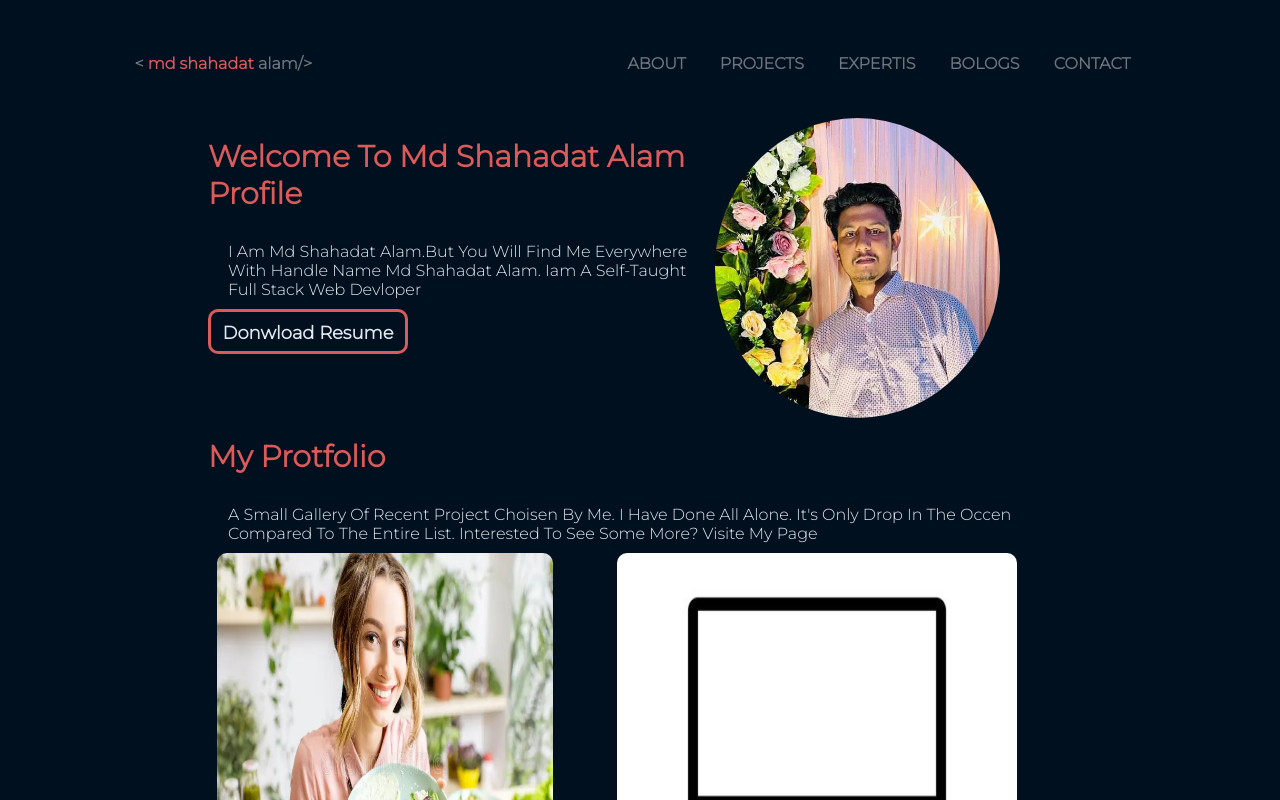
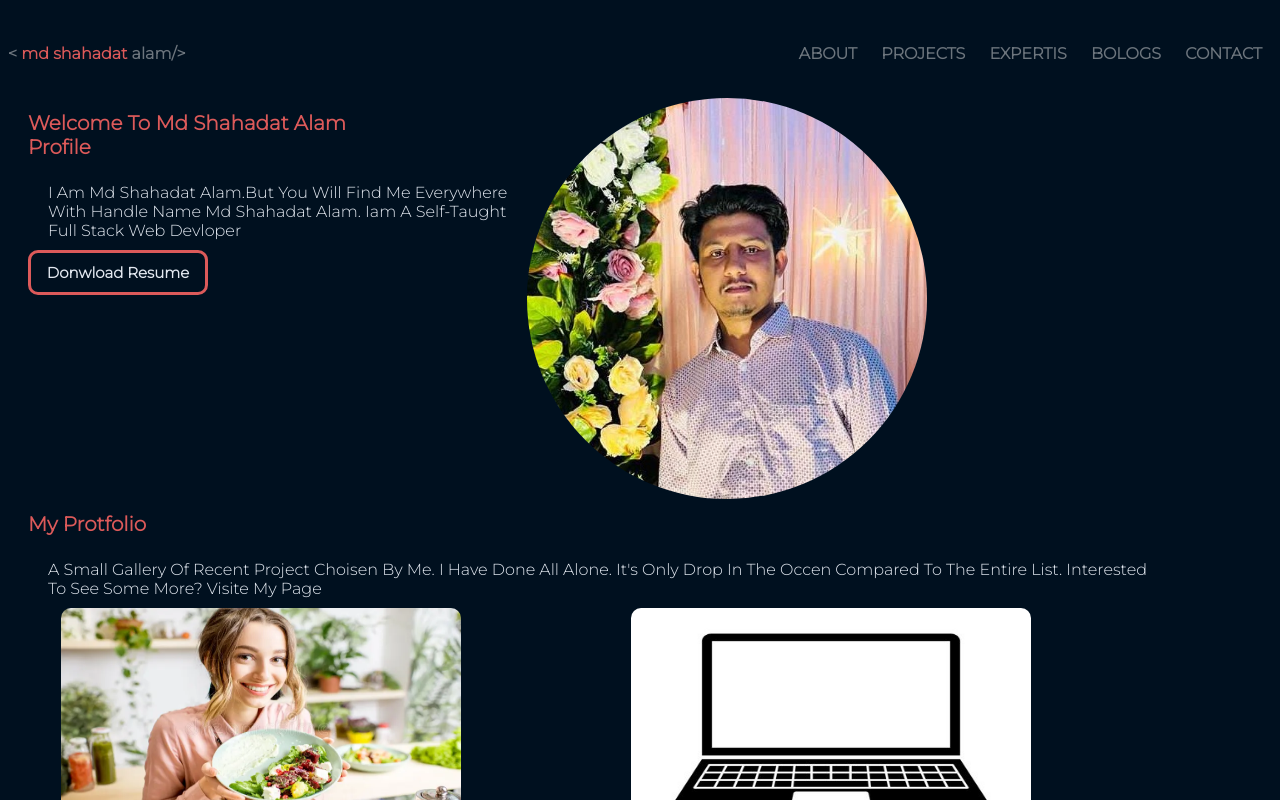
Before and after one commit to mdshahadatalam/-web-developer-portfolio, a plain HTML site: page index.html in a window 1280 px wide. Shown: the top 800 px of the page. Drawn offline with Linux system fonts and the light colour scheme.

Commit message:
added chang

```diff
--- a/style.css
+++ b/style.css
@@ -9,15 +9,14 @@ body{
     font-family: 'Montserrat', sans-serif;
 }
 .navber{
-    width: 80%;
     height: 10vh;
     margin: auto;
-    padding: 15px 0;
+    padding: 5px 0;
     display: flex;
     align-items: center;
     justify-content: space-between;
 }
-.navber a {
+.navber a{
     text-decoration: none;
     font-weight: 700 ;
     color: #6c757d;
@@ -31,17 +30,16 @@ body{
 .navber ul li{
     list-style: none;
     display: inline-block;
-    margin: 0  15px;
+    margin: 0  10px;
 }
 .navber ul li a {
     text-transform: uppercase;
 
 }
 .container{
-    /* width: 100%; */
     margin: 0px auto;
-    margin-left: 200px;
-    margin-right: 200px;
+    margin-left: 20px;
+    margin-right: 20px;
 
 }
 
@@ -50,32 +48,35 @@ body{
 
 }
 .img-top{
-    height: 300px;
-    width: 300px;
+    /* width: 100%;
+    height: auto; */
     border-radius: 50%;
+    width: 100%;
+     max-width: 400px;
+     height: auto;
 
 }
 h1 {
-    font-size: 30px;
+    font-size: 20px;
     color: #dc5a5a;
     text-transform: capitalize;
 }
 h3{
     color:  #dc5a5a;
-    font-size: 20px;
+    font-size: 10px;
 }
 p{
     margin: 0 10px;
     padding: 10px;
 }
 button{
- width: 200px;
+ width: 180px;
  height: 45px;
  text-transform: capitalize;
- font-size: 18px;
+ font-size: 15px;
  font-family:'Montserrat', sans-serif ;
  font-weight: 700;
- padding: 10px;
+ padding: 8px;
  border-radius: 10px;
  border: 3px solid #dc5a5a ;
  background-color: #00101f;
@@ -88,7 +89,7 @@ button:hover{
     color: #e2e8f0 ;
 }
 img{
-    height: 400px;
+    height: 230px;
     max-width: 95%;
     margin: 0 auto;
     display: block;
```
